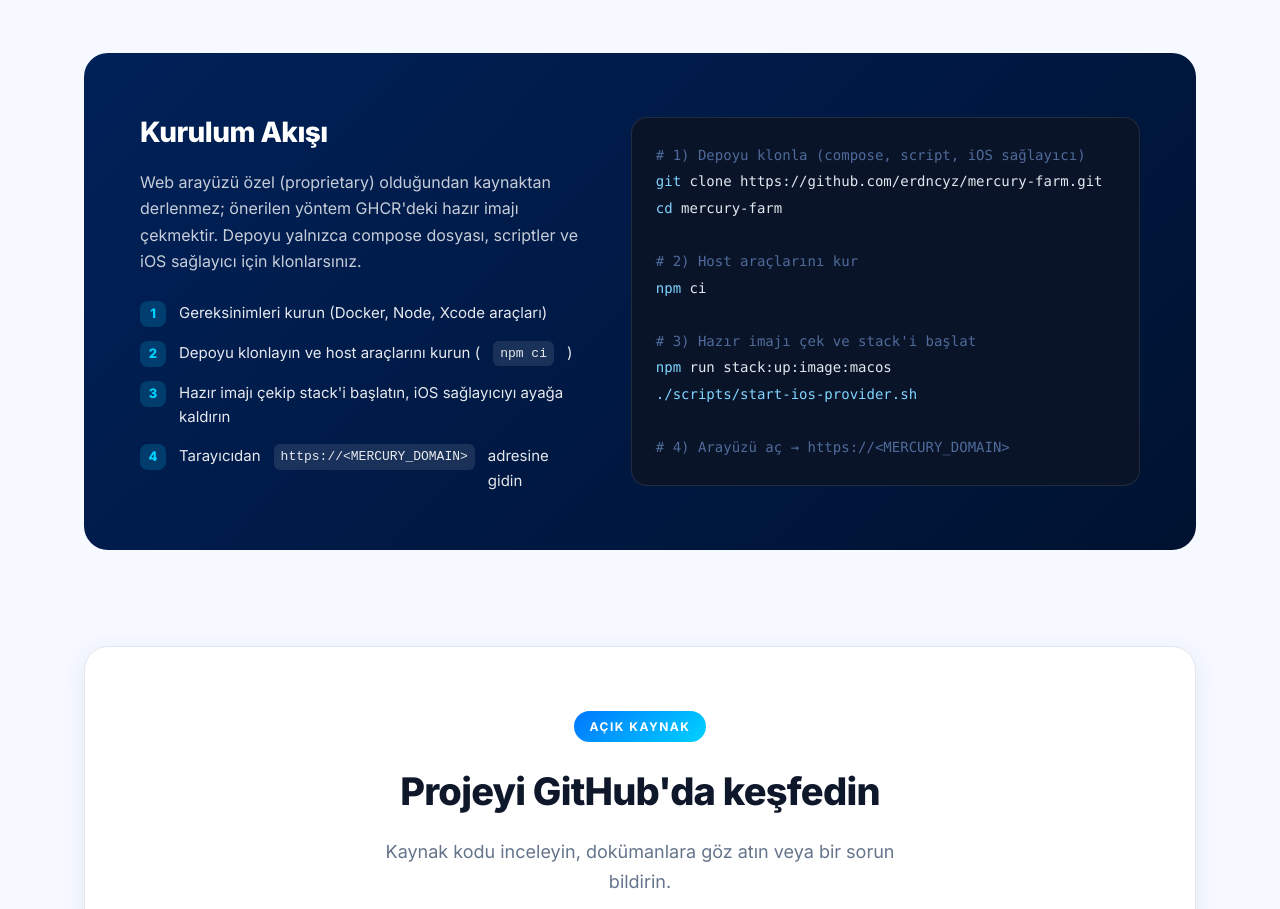
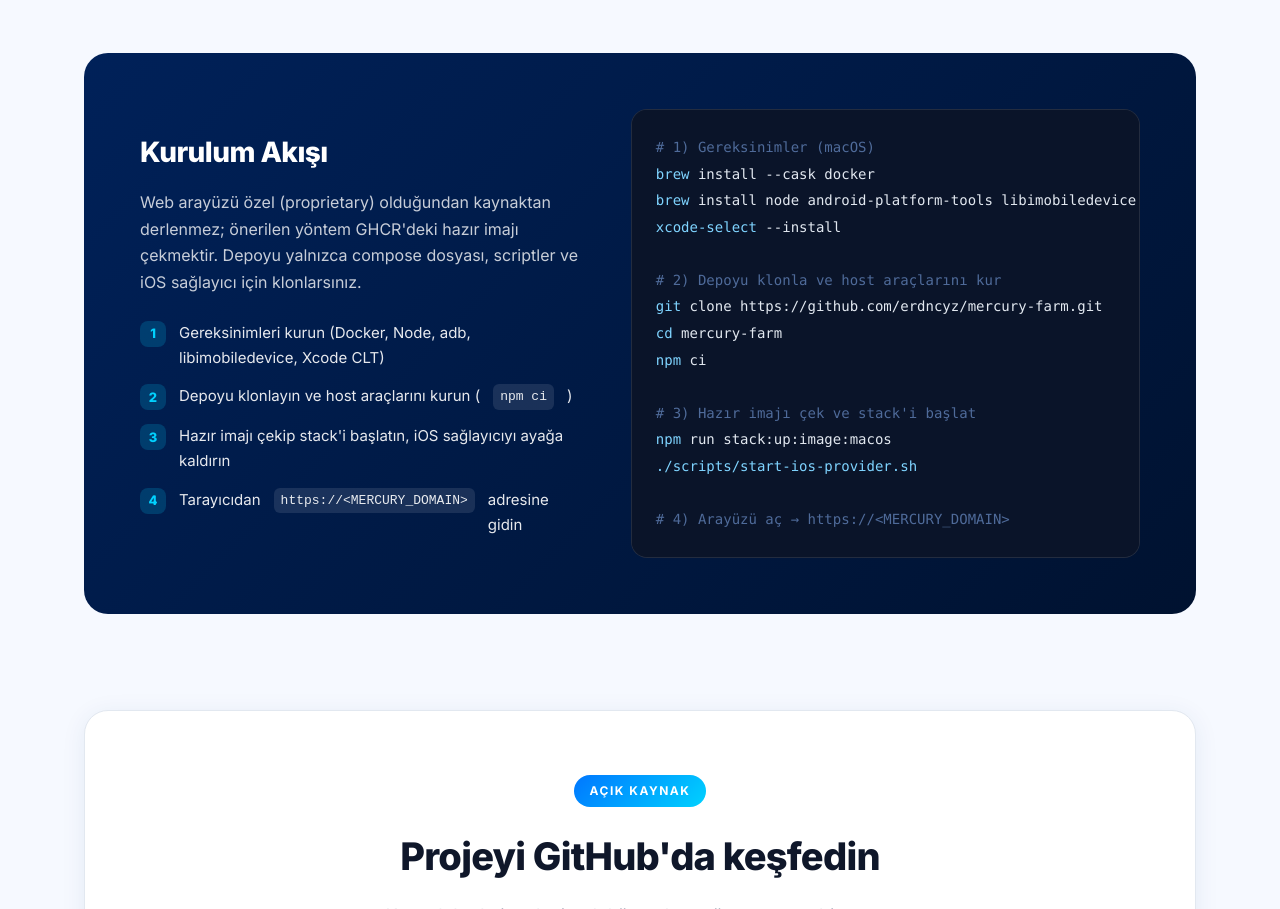
Before and after one commit to erdncyz/mercury-farm-branding-page, a plain HTML site: page index.html in a window 1280 px wide. Shown: the part 4339-5248 px from the top of the page. Drawn offline with Linux system fonts and the light colour scheme.

Commit message:
Align Quick Start with README: add macOS prerequisites step

```diff
--- a/index.html
+++ b/index.html
@@ -610,17 +610,20 @@
           <h3>Kurulum Akışı</h3>
           <p>Web arayüzü özel (proprietary) olduğundan kaynaktan derlenmez; önerilen yöntem GHCR'deki hazır imajı çekmektir. Depoyu yalnızca compose dosyası, scriptler ve iOS sağlayıcı için klonlarsınız.</p>
           <ul class="qs-list">
-            <li><span class="n">1</span> Gereksinimleri kurun (Docker, Node, Xcode araçları)</li>
+            <li><span class="n">1</span> Gereksinimleri kurun (Docker, Node, adb, libimobiledevice, Xcode CLT)</li>
             <li><span class="n">2</span> Depoyu klonlayın ve host araçlarını kurun (<code>npm ci</code>)</li>
             <li><span class="n">3</span> Hazır imajı çekip stack'i başlatın, iOS sağlayıcıyı ayağa kaldırın</li>
             <li><span class="n">4</span> Tarayıcıdan <code>https://&lt;MERCURY_DOMAIN&gt;</code> adresine gidin</li>
           </ul>
         </div>
-        <div class="code-block"><span class="c-comment"># 1) Depoyu klonla (compose, script, iOS sağlayıcı)</span>
+        <div class="code-block"><span class="c-comment"># 1) Gereksinimler (macOS)</span>
+<span class="c-cmd">brew</span> install --cask docker
+<span class="c-cmd">brew</span> install node android-platform-tools libimobiledevice usbmuxd
+<span class="c-cmd">xcode-select</span> --install
+
+<span class="c-comment"># 2) Depoyu klonla ve host araçlarını kur</span>
 <span class="c-cmd">git</span> clone https://github.com/erdncyz/mercury-farm.git
 <span class="c-cmd">cd</span> mercury-farm
-
-<span class="c-comment"># 2) Host araçlarını kur</span>
 <span class="c-cmd">npm</span> ci
 
 <span class="c-comment"># 3) Hazır imajı çek ve stack'i başlat</span>
```
